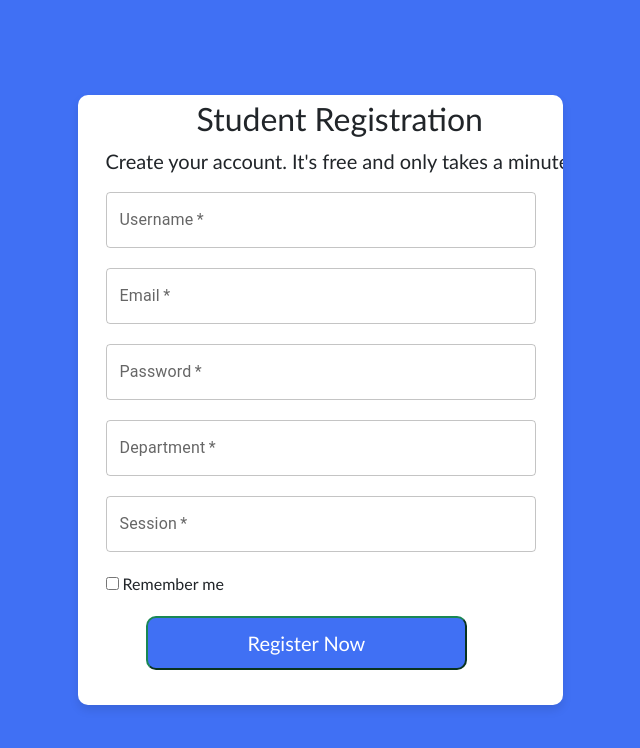
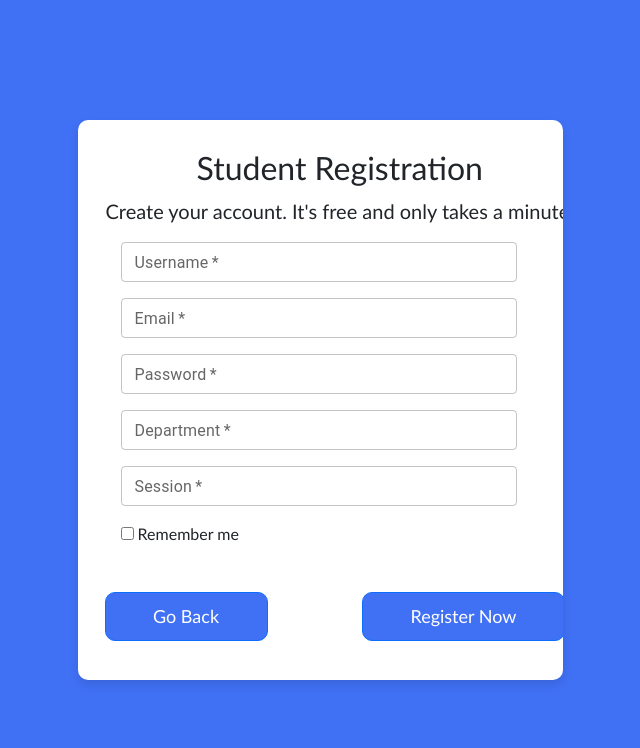
Before and after one commit to krutikajichkar/Online-Campus-Recruitment, a React (Create React App) app: page /register in a window 1280 px wide. Shown: the top 748 px of the page, without its empty margins (320-960 px from the left). Built offline with nearby package versions, Linux system fonts and the light colour scheme.

Commit message:
login dorm design changes

```diff
--- a/src/Components/AlumniRegistration.css
+++ b/src/Components/AlumniRegistration.css
@@ -1,129 +1,33 @@
-/* .form-control {
-    height: 40px;
-    box-shadow: none;
-    color: #f2f5f6;
-}
-.form-control:focus {
-    border-color: #5cb85c;
-}
-.form-control,
-.btn {
-    border-radius: 3px;
-}
-.signupback{
-    background-color: azure;
-}
-.signup-form {
-    width: 450px;
-    margin: 0 auto;
-    padding: 30px 0;
-    font-size: 15px;
-}
-.signup-form h2 {
-    color: #636363;
-    margin: 0 0 15px;
-    position: relative;
-    text-align: center;
-}
-.signup-form h2:before,
-.signup-form h2:after {
-    content: '';
-    height: 2px;
-    width: 8%;
-    background: #d4d4d4;
-    position: absolute;
-    top: 50%;
-    z-index: 2;
-}
-.signup-form h2:before {
-    left: -20px;
-}
-.signup-form h2:after {
-    right: -20px;
-}
-.signup-form .hint-text {
-    color: #999;
-    margin-bottom: 30px;
-    text-align: center;
-}
-.signup-form form {
-    color: #999;
-    border-radius: 3px;
-    margin-bottom: 15px;
-    background: #f2f3f7;
-    box-shadow: 0px 2px 2px rgba(0, 0, 0, 0.3);
-    padding: 30px;
-    box-shadow: 0px 2px 3px 4px gray;
-
-}
-.signup-form .form-group {
-    margin-bottom: 20px;
-}
-.signup-form input[type='checkbox'] {
-    margin-top: 3px;
-}
-.signup-form .btn {
-    font-size: 16px;
-    font-weight: bold;
-    min-width: 140px;
-    outline: none !important;
-    border-radius: 10px;
-}
-.signup-form .row div:first-child {
-    padding-right: 10px;
-}
-.signup-form a {
-    color: #fff;
-    text-decoration: underline;
-}
-.signup-form a:hover {
-    text-decoration: none;
-}
-.signup-form form a {
-    color: #5cb85c;
-    text-decoration: none;
-}
-.signup-form form a:hover {
-    text-decoration: underline;
-}
-#fullWidth{
-    height: 8px;
-}
-.btnback{
-    position: absolute;
-    left: 700px;
-    width: 100px;
-    top: 690px;
-    font-family:'Franklin Gothic Medium', 'Arial Narrow', Arial, sans-serif;
-}
-.backbtn{
-    border-color: white;
-    padding-left: 0 12 0 12px;
-}
-.backbtn:hover{
-    color:blue;
-} */
-
-
 @import url('https://fonts.googleapis.com/css2?family=Poppins:wght@300;400;500;600;700&display=swap');
 .form-group1{
     width: 435px;
     margin-bottom: 15px;
 }
 .form-login1 h2{
-    margin-top: 300px;
+    margin-top: 190px ;
     text-align: center;
     font-size: 40px;
     font-weight: 500;
 }
-form{
-    margin-left: 28px;
+.form-login1{
+    margin-left: -20px;
 }
 .btn2{
     background-color: #4070f4;
     border-radius: 10px;
-    margin-left: 24px;
-    padding:10px 135px 10px 135px;
+    /* margin-left: 24px; */
+    font-size: 18px;
+}
+.btn-group{
+    color: white;
+  padding: 0 24px 0 24px;
+  cursor: pointer;
+  font-size: 20px;
+  display: flex;
+  justify-content: space-between;
+}
+#left-btn{
+    margin-left: -34px;
 }
 #box{
     height: 100vh;
@@ -141,7 +45,7 @@ form{
     box-shadow: 0 5px 10px rgba(0, 0, 0, 0.1);
     overflow: hidden;
     margin: 0 20px;
-    height: 740px;
+    height: 640px;
 }
 
 .container2 .forms{
@@ -151,7 +55,6 @@ form{
     width: 200%;
     transition: height 0.2s ease;
 }
-
 
 .container2 .form{
     width: 50%;
--- a/src/Components/AlumniRegistration.js
+++ b/src/Components/AlumniRegistration.js
@@ -61,43 +61,46 @@ function AlumniRegistration() {
                     <div class="form-login1">
                         <form action="#">
 
-                            <h2>Alumni Registration</h2>
+                            <h2 id="h2">Alumni Registration</h2>
                             <p class="hint-text">
                                 Create your account. It's free and only takes a minute.
                             </p>
                             <div class="form-group1">
-                                <TextField fullWidth label="Username" id="fullWidth" type="text" required="required" />
+                                <TextField fullWidth label="Username" id="fullWidth" size="small" type="text" required="required" />
                             </div>
                             <div class="form-group1">
-                                <TextField fullWidth label="Email" id="fullWidth" type="email" required="required" />
+                                <TextField fullWidth label="Email" id="fullWidth" size="small" type="email" required="required" />
                             </div>
                             <div class="form-group1">
-                                <TextField fullWidth label="Password" id="fullWidth" type="password" required="required" />
+                                <TextField fullWidth label="Password" id="fullWidth" size="small" type="password" required="required" />
                             </div>
                             <div class="form-group1">
-                                <TextField fullWidth label="Department" id="fullWidth" type="department" required="required" />
+                                <TextField fullWidth label="Department" id="fullWidth" size="small" type="department" required="required" />
                             </div>
                             <div class="form-group1">
-                                <TextField fullWidth label="Session" id="fullWidth" required="required" />
+                                <TextField fullWidth label="Session" id="fullWidth" size="small" required="required" />
                             </div>
                             <div class="form-group1">
-                                <TextField fullWidth label="Currently Working At" id="fullWidth" required="required" />
+                                <TextField fullWidth label="Currently Working At" size="small" id="fullWidth" required="required" />
                             </div>
                             <div class="form-group1">
-                                <TextField fullWidth label="LinkedIn Profile" id="fullWidth" required="required" />
+                                <TextField fullWidth label="LinkedIn Profile" size="small" id="fullWidth" required="required" />
                             </div>
                             <div class="form-group1">
                                 <label class="form-check-label" ></label>
                                 <input type="checkbox" required="required" /> Remember me
                             </div>
 
-                            <div class="form-group1">
-                                <button type="submit" class="btn2 btn-success btn-lg btn-block">
-                                    Register Now
-                                </button>
-                                {/* <div class="btnback">
-                  <button class="backbtn" onClick={() => navigate(-1)}>Go Back</button>
-                </div> */}
+                            <div class="btn-group">
+                                <div id="left-btn">
+                                    <button class="btn2 btn btn-primary btn-sm" onClick={() => navigate(-1)}>Go Back</button>
+                                </div>
+                                <div id="right-btn">
+                                    <button type="submit" class="btn2 btn btn-primary btn-sm">
+                                        Register Now
+                                    </button>
+                                </div>
+
                             </div>
                         </form>
                     </div>
--- a/src/Components/Login.css
+++ b/src/Components/Login.css
@@ -7,20 +7,30 @@
     margin-bottom: 15px;
 }
 .form-login #h2{
-    margin-top: 210px;
+    margin-top: 150px;
     text-align: center;
     font-size: 40px;
     font-weight: 200;
 }
 hr{
     max-width:100%;
-    margin-left: 25px;
+    margin-left: -6px;
 }
 p{
     font-size: 20px;
 }
 form{
-    margin-left: 28px;
+    margin-left: 48px;
+}
+#btn-group{
+    color: white;
+  padding: 0 2px 0 10px;
+  cursor: pointer;
+  display: flex;
+  justify-content: space-between;
+}
+#leftBtn{
+    margin-left: -50px;
 }
 .btn{
     margin-top:30px;
@@ -28,6 +38,7 @@ form{
     border-radius: 10px;
     padding:10px 40px 10px 40px;
     text-align: center;
+    font-size: 18px;
     width:100%;
     margin-left: 15px;
 }
@@ -47,13 +58,13 @@ form{
     box-shadow: 0 5px 10px rgba(0, 0, 0, 0.1);
     overflow: hidden;
     margin: 0 20px;
-    height: 500px;
+    height: 450px;
 }
 
 #forms{
     display: flex;
     align-items: center;
-    height: 255px;
+    height: 280px;
     width: 200%;
     transition: height 0.2s ease;
 }
--- a/src/Components/Login.js
+++ b/src/Components/Login.js
@@ -10,63 +10,8 @@ import { useNavigate, } from 'react-router-dom';
 import { PropaneSharp } from '@mui/icons-material';
 
 function Login(props) {
-  // const navigate = useNavigate();
+  const navigate = useNavigate();
   return (
-    // <div class="signup">
-    //   <div>
-
-    //     <div class="signup-form">
-    //       <form action="/examples/actions/confirmation.php" method="post">
-    //         <h2>{props.person} Login</h2>
-    //         <center><p>Please Login into your account!</p></center>
-    //         <hr />
-    //         <div class="form-group">
-    //           <div class="input-group">
-    //             <div class="input-group-prepend">
-    //             </div>
-    //             <Box sx={{ '& > :not(style)': { m: 1 } }}>
-
-    //               <Box sx={{ display: 'flex', alignItems: 'flex-end' }}>
-    //                 <AccountCircle sx={{ color: 'action.active', mr: 1, my: 0.5 }} />
-    //                 <TextField id="input-with-sx" label="Username" variant="standard" />
-    //               </Box>
-    //             </Box>
-    //           </div>
-    //         </div>
-    //         <div class="form-group">
-    //           <div class="input-group">
-    //             <div class="input-group-prepend">
-
-    //             </div>
-    //             <Box sx={{ '& > :not(style)': { m: 1 } }}>
-
-    //               <Box sx={{ display: 'flex', alignItems: 'flex-end' }}>
-    //                 <LockIcon sx={{ color: 'action.active', mr: 1, my: 0.5 }} />
-    //                 <TextField id="input-with-sx" label="Password" variant="standard" />
-    //               </Box>
-    //             </Box>
-    //           </div>
-    //         </div>
-
-    //         <div class="form-group">
-    //           <label class="form-check-label"
-    //           ><input type="checkbox" required="required" /> Remember me</label
-    //           >
-    //         </div>
-    //         <div class="form-group">
-    //           <button type="submit" class="btn btn-primary btn-lg">Login</button>
-    //         </div>
-    //         <div id="btnback">
-    //           <button class="backbtn" onClick={() => navigate(-1)}>Go Back</button>
-    //         </div>
-    //       </form>
-    //     </div>
-    //   </div>
-
-    // </div>
-
-
-
     <div id="box">
       <div class="containers">
         <div id="forms">
@@ -107,12 +52,16 @@ function Login(props) {
                 <label class="form-check-label"
                 ><input type="checkbox" required="required" /> Remember me</label>
               </div>
-              <div class="form-group">
-                <button type="submit" class="btn btn-primary btn-lg">Login</button>
+              <div id="btn-group">
+                <div id="leftBtn">
+                  <button class="btn btn-primary btn-sm" onClick={() => navigate(-1)}>Go Back</button>
+                </div>
+                <div id="right-btn">
+                  <button type="submit" class="btn btn-primary btn-sm">
+                    Login
+                  </button>
+                </div>
               </div>
-              {/* <div id="btnback">
-                <button class="backbtn" onClick={() => navigate(-1)}>Go Back</button>
-              </div> */}
             </form>
           </div>
         </div>
--- a/src/Components/Register.css
+++ b/src/Components/Register.css
@@ -1,20 +1,32 @@
 @import url('https://fonts.googleapis.com/css2?family=Poppins:wght@300;400;500;600;700&display=swap');
 .form-groups{
-    width: 430px;
-    margin-bottom: 20px;
+    width: 396px;
+    margin-bottom: 16px;
+    margin-left:15px ;
 }
-.form-login h2{
-    margin-top: 160px;
+h2{
+    margin-top: 110px;
     text-align: center;
 }
-form{
-    margin-left: 28px;
+.form-login2{
+    margin-left: -20px;
 }
 .btn1{
     background-color: #4070f4;
-    border-radius: 10px;
-    margin-left: 40px;
-    padding:10px 100px 10px 100px;
+    border-radius: 20px;
+    color: white;
+    font-size: 18px;
+}
+.btn-group{
+    color: white;
+  padding: 0 24px 0 24px;
+  cursor: pointer;
+  font-size: 20px;
+  display: flex;
+  justify-content: space-between;
+}
+.left-btn{
+    margin-left: -40px;
 }
 #box{
     height: 100vh;
@@ -32,7 +44,7 @@ form{
     box-shadow: 0 5px 10px rgba(0, 0, 0, 0.1);
     overflow: hidden;
     margin: 0 20px;
-    height: 610px;
+    height: 560px;
 }
 
 .container1 .forms{
@@ -88,7 +100,7 @@ form{
 
 .form .input-field{
     position: relative;
-    height: 50px;
+    height: 30px;
     width: 100%;
     margin-top: 30px;
 }
--- a/src/Components/Registration.js
+++ b/src/Components/Registration.js
@@ -12,7 +12,7 @@ function Registration() {
     <div id="box">
       <div class="container1">
         <div class="forms">
-          <div class="form-login">
+          <div class="form-login2">
             <form action="#">
 
               <h2>Student Registration</h2>
@@ -20,19 +20,19 @@ function Registration() {
                 Create your account. It's free and only takes a minute.
               </p>
               <div class="form-groups">
-                <TextField fullWidth label="Username" id="fullWidth" type="text" required="required" />
+                <TextField fullWidth label="Username" id="fullWidth" size="small" type="text" required="required" />
               </div>
               <div class="form-groups">
-                <TextField fullWidth label="Email" id="fullWidth" type="email" required="required" />
+                <TextField fullWidth label="Email" id="fullWidth" size="small" type="email" required="required" />
               </div>
               <div class="form-groups">
-                <TextField fullWidth label="Password" id="fullWidth" type="password" required="required" />
+                <TextField fullWidth label="Password" id="fullWidth" size="small" type="password" required="required" />
               </div>
               <div class="form-groups">
-                <TextField fullWidth label="Department" id="fullWidth" type="department" required="required" />
+                <TextField fullWidth label="Department" id="fullWidth" size="small" type="department" required="required" />
               </div>
               <div class="form-groups">
-                <TextField fullWidth label="Session" id="fullWidth" required="required" />
+                <TextField fullWidth label="Session" id="fullWidth" size="small" required="required" />
               </div>
 
               <div class="form-groups">
@@ -40,13 +40,16 @@ function Registration() {
                 <input type="checkbox" required="required" /> Remember me
 
               </div>
-              <div class="form-groups">
-                <button type="submit" class="btn1 btn-success btn-lg btn-block">
-                  Register Now
-                </button>
-                {/* <div class="btnback">
-                  <button class="backbtn" onClick={() => navigate(-1)}>Go Back</button>
-                </div> */}
+              <div class="btn-group">
+                <div class="left-btn">
+                  <button class="btn1 btn btn-primary btn-sm" onClick={() => navigate(-1)}>Go Back</button>
+                </div>
+                <div class="right-btn">
+                  <button type="submit" class="btn1 btn btn-primary btn-sm">
+                    Register Now
+                  </button>
+                </div>
+
               </div>
             </form>
           </div>
```
